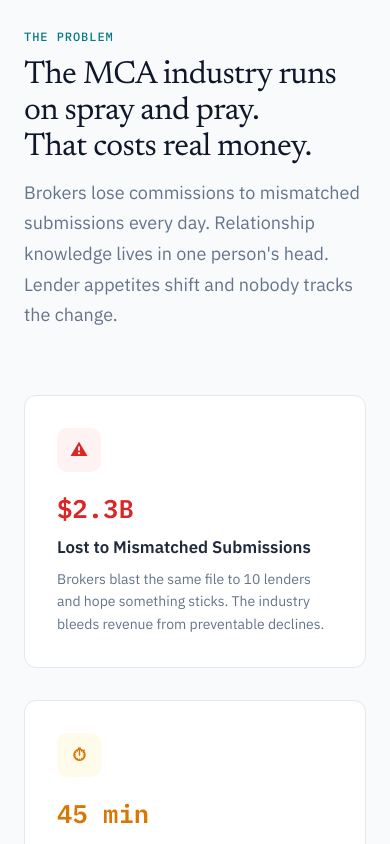
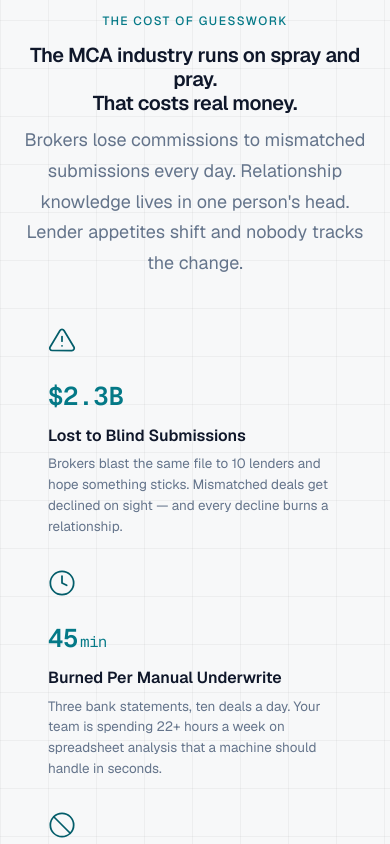
Before and after one commit to YieldStream-ai/YieldStream-Marketing, a Next.js app: page / in a window 390 px wide. Shown: the part 1440-2284 px from the top of the page. Built offline with nearby package versions, Linux system fonts and the light colour scheme.

Commit message:
refactor: svgs and font sizing

```diff
--- a/app/components/CheckoutForm.jsx
+++ b/app/components/CheckoutForm.jsx
@@ -50,7 +50,7 @@ function PaymentForm({ plan, interval, isFounder }) {
 const appearance = {
   theme: 'stripe',
   variables: {
-    fontFamily: "'IBM Plex Sans', sans-serif",
+    fontFamily: "var(--font-body)",
     colorPrimary: '#047987',
     borderRadius: '8px',
     colorBackground: '#ffffff',
--- a/app/components/Nav.scss
+++ b/app/components/Nav.scss
@@ -17,7 +17,8 @@
     align-items: center;
     padding: 8px 12px;
     font-size: 0.875rem;
-    font-weight: 500;
+    font-weight: 400;
+    letter-spacing: 0.01em;
     color: var(--n500);
     border-radius: 6px;
     transition: all 0.15s var(--ease-out);
--- a/app/docs/docs.scss
+++ b/app/docs/docs.scss
@@ -1,5 +1,3 @@
-@import url('https://fonts.googleapis.com/css2?family=IBM+Plex+Mono:wght@400;500&family=IBM+Plex+Sans:ital,wght@0,300;0,400;0,500;1,300&display=swap');
-
 /* ===== ARCHITECTURAL DOCUMENTATION HERO ===== */
 .docs-hero {
   position: relative;
@@ -78,7 +76,7 @@
 
 .docs-page .docs-container {
   box-sizing: border-box;
-  font-family: 'IBM Plex Sans', var(--font-body);
+  font-family: var(--font-body);
   display: flex;
   min-height: calc(100vh - var(--nav-height, 64px));
 }
@@ -239,7 +237,7 @@
   }
 
   .docs-mono {
-    font-family: 'IBM Plex Mono', monospace;
+    font-family: var(--font-mono);
     font-size: 12px;
     background: var(--n100);
     padding: 1px 5px;
@@ -252,7 +250,7 @@
     border: 0.5px solid var(--n150);
     border-radius: 8px;
     padding: 16px 20px;
-    font-family: 'IBM Plex Mono', monospace;
+    font-family: var(--font-mono);
     font-size: 13px;
     color: var(--n800);
     margin: 16px 0;
@@ -472,7 +470,7 @@
   .docs-decay-pct {
     width: 30px;
     text-align: right;
-    font-family: 'IBM Plex Mono', monospace;
+    font-family: var(--font-mono);
     font-size: 11px;
     color: var(--n400);
   }
@@ -495,7 +493,7 @@
     font-size: 22px;
     font-weight: 400;
     color: var(--p600);
-    font-family: 'IBM Plex Mono', monospace;
+    font-family: var(--font-mono);
   }
 
   .docs-unlock-lbl {
@@ -537,7 +535,7 @@
   .docs-pg-price {
     font-size: 26px;
     font-weight: 400;
-    font-family: 'IBM Plex Mono', monospace;
+    font-family: var(--font-mono);
     color: var(--n800);
   }
 
--- a/app/globals.css
+++ b/app/globals.css
@@ -1,5 +1,3 @@
-@import url('https://fonts.googleapis.com/css2?family=IBM+Plex+Sans:ital,wght@0,300;0,400;0,500;0,600;0,700&family=IBM+Plex+Mono:wght@400;500;600&family=Newsreader:ital,opsz,wght@0,6..72,300;0,6..72,400;0,6..72,500;1,6..72,300;1,6..72,400&display=swap');
-
 /* ===== DESIGN TOKENS ===== */
 :root {
   /* Primary Teal */
@@ -18,9 +16,9 @@
   --n500: #64748b; --n600: #475569; --n700: #334155; --n800: #1e293b; --n900: #0f172a;
 
   /* Typography */
-  --font-display: 'Newsreader', Georgia, serif;
-  --font-body: 'IBM Plex Sans', -apple-system, sans-serif;
-  --font-mono: 'IBM Plex Mono', 'Menlo', monospace;
+  --font-display: var(--font-geist-sans), -apple-system, sans-serif;
+  --font-body: var(--font-geist-sans), -apple-system, sans-serif;
+  --font-mono: var(--font-geist-mono), 'Menlo', monospace;
 
   /* Spacing Scale */
   --space-xs: 4px; --space-sm: 8px; --space-md: 16px;
@@ -68,29 +66,29 @@ input, textarea, select { font-family: inherit; }
 /* ===== TYPOGRAPHY ===== */
 .display-xl {
   font-family: var(--font-display);
-  font-size: clamp(2.6rem, 5vw, 4rem);
+  font-size: clamp(2.2rem, 4vw, 3.2rem);
   line-height: 1.08;
   letter-spacing: -0.025em;
   color: var(--n900);
-  font-weight: 400;
+  font-weight: 700;
 }
 
 .display-lg {
   font-family: var(--font-display);
-  font-size: clamp(2rem, 3.5vw, 2.8rem);
+  font-size: clamp(1.65rem, 2.8vw, 2.25rem);
   line-height: 1.12;
   letter-spacing: -0.02em;
   color: var(--n900);
-  font-weight: 400;
+  font-weight: 700;
 }
 
 .display-md {
   font-family: var(--font-display);
-  font-size: clamp(1.5rem, 2.5vw, 2rem);
+  font-size: clamp(1.25rem, 2vw, 1.65rem);
   line-height: 1.2;
-  letter-spacing: -0.015em;
+  letter-spacing: -0.02em;
   color: var(--n900);
-  font-weight: 400;
+  font-weight: 600;
 }
 
 .text-lg { font-size: 1.125rem; line-height: 1.7; color: var(--n500); }
@@ -98,10 +96,10 @@ input, textarea, select { font-family: inherit; }
 .text-sm { font-size: 0.875rem; line-height: 1.6; color: var(--n500); }
 
 .label {
-  font-family: var(--font-mono);
+  font-family: var(--font-body);
   font-size: 0.75rem;
   font-weight: 500;
-  letter-spacing: 0.08em;
+  letter-spacing: 0.12em;
   text-transform: uppercase;
   color: var(--p600);
 }
@@ -131,6 +129,7 @@ input, textarea, select { font-family: inherit; }
   font-size: 0.875rem;
   font-weight: 600;
   font-family: var(--font-body);
+  letter-spacing: 0.01em;
   transition: all 0.25s var(--ease-out);
   white-space: nowrap;
 }
@@ -326,7 +325,8 @@ input, textarea, select { font-family: inherit; }
   display: flex; align-items: center; gap: 32px;
 }
 .nav-links a {
-  font-size: 0.875rem; font-weight: 500; color: var(--n500);
+  font-size: 0.875rem; font-weight: 400; color: var(--n500);
+  letter-spacing: 0.01em;
   transition: color 0.2s;
   position: relative;
 }
@@ -356,9 +356,10 @@ input, textarea, select { font-family: inherit; }
   margin-top: 12px; max-width: 300px;
 }
 .footer-col h4 {
-  font-family: var(--font-mono);
+  font-family: var(--font-body);
   font-size: 0.7rem; text-transform: uppercase;
-  letter-spacing: 0.1em; color: var(--n400);
+  letter-spacing: 0.12em; color: var(--n400);
+  font-weight: 500;
   margin-bottom: var(--space-md);
 }
 .footer-col a {
--- a/app/layout.jsx
+++ b/app/layout.jsx
@@ -2,6 +2,8 @@ import './globals.css';
 import './Layout.scss';
 import Nav from './components/Nav';
 import Footer from './components/Footer';
+import { GeistSans } from 'geist/font/sans';
+import { GeistMono } from 'geist/font/mono';
 
 export const metadata = {
   title: {
@@ -23,7 +25,7 @@ export const metadata = {
 
 export default function RootLayout({ children }) {
   return (
-    <html lang="en">
+    <html lang="en" className={`${GeistSans.variable} ${GeistMono.variable}`}>
       <body>
         <Nav />
         <main className="layout__main">
--- a/app/page.jsx
+++ b/app/page.jsx
@@ -78,7 +78,7 @@ export default function Home() {
                 </div>
                 <div className="mono home__floating-card-score">99 Score</div>
                 <div className="home__floating-card-detail">
-                  National Funding · $350K
+                  National Funding · <span className="mono">$350K</span>
                 </div>
               </div>
             </div>
@@ -90,7 +90,7 @@ export default function Home() {
       <section className="home__logo-bar">
         <div className="container home__logo-bar-inner">
           <div className="label home__logo-bar-label">
-            Built for brokerages moving $10M+ monthly
+            Built for brokerages moving <span className="mono">$10M+</span> monthly
           </div>
           <div className="home__logo-bar-names">
             {[
@@ -110,63 +110,71 @@ export default function Home() {
       </section>
 
       {/* ===== PROBLEM ===== */}
-      <section className="section section-alt">
+      <section className="home__problem">
         <div className="container">
-          <div className="section-header reveal">
-            <div className="label home__label-spacing">The Problem</div>
-            <h2 className="display-lg">
+          <div className="section-header center reveal">
+            <div className="label home__label-spacing">The Cost of Guesswork</div>
+            <h2 className="display-md">
               The MCA industry runs on spray and pray.
               <br />
               That costs real money.
             </h2>
-            <p className="text-lg home__section-sub">
+            <p className="text-lg home__section-sub" style={{ maxWidth: 640, margin: '10px auto 0' }}>
               Brokers lose commissions to mismatched submissions every day.
-              Relationship knowledge lives in one person's head. Lender
-              appetites shift and nobody tracks the change.
+              Relationship knowledge lives in one person&apos;s head. Lender appetites shift
+              and nobody tracks the change.
             </p>
           </div>
-          <div className="grid-3">
+          <div className="home__problem-columns">
             {[
               {
-                icon: "⚠",
+                icon: (
+                  <svg viewBox="0 0 24 24" fill="none" stroke="currentColor" strokeWidth="1.5" strokeLinecap="round" strokeLinejoin="round">
+                    <path d="M10.29 3.86L1.82 18a2 2 0 001.71 3h16.94a2 2 0 001.71-3L13.71 3.86a2 2 0 00-3.42 0z"/>
+                    <line x1="12" y1="9" x2="12" y2="13"/>
+                    <line x1="12" y1="17" x2="12.01" y2="17"/>
+                  </svg>
+                ),
                 stat: "$2.3B",
-                title: "Lost to Mismatched Submissions",
-                desc: "Brokers blast the same file to 10 lenders and hope something sticks. The industry bleeds revenue from preventable declines.",
-                bg: "#fef2f2",
-                color: "#dc2626",
+                statUnit: null,
+                title: "Lost to Blind Submissions",
+                desc: "Brokers blast the same file to 10 lenders and hope something sticks. Mismatched deals get declined on sight — and every decline burns a relationship.",
               },
               {
-                icon: "⏱",
-                stat: "45 min",
-                title: "Per Manual Underwrite",
-                desc: "Three statements per deal, ten deals a day. That's 22 hours a week of spreadsheet analysis.",
-                bg: "#fffbeb",
-                color: "#d97706",
+                icon: (
+                  <svg viewBox="0 0 24 24" fill="none" stroke="currentColor" strokeWidth="1.5" strokeLinecap="round" strokeLinejoin="round">
+                    <circle cx="12" cy="12" r="10"/>
+                    <polyline points="12 6 12 12 16 14"/>
+                  </svg>
+                ),
+                stat: "45",
+                statUnit: "min",
+                title: "Burned Per Manual Underwrite",
+                desc: "Three bank statements, ten deals a day. Your team is spending 22+ hours a week on spreadsheet analysis that a machine should handle in seconds.",
               },
               {
-                icon: "∅",
-                stat: "0%",
+                icon: (
+                  <svg viewBox="0 0 24 24" fill="none" stroke="currentColor" strokeWidth="1.5" strokeLinecap="round" strokeLinejoin="round">
+                    <circle cx="12" cy="12" r="10"/>
+                    <line x1="4.93" y1="4.93" x2="19.07" y2="19.07"/>
+                  </svg>
+                ),
+                stat: "0",
+                statUnit: "%",
                 title: "Decline Intelligence Captured",
-                desc: "When a lender declines, the reason dies in an email. No feedback loop, no learning, no improvement.",
-                bg: "var(--n100)",
-                color: "var(--n600)",
+                desc: "When a lender passes, the reason dies in an email thread. No pattern recognition, no feedback loop — the same mistakes repeat deal after deal.",
               },
-            ].map((card, i) => (
-              <div key={i} className={`card reveal reveal-delay-${i + 1}`}>
-                <div
-                  className="home__card-icon"
-                  style={{ background: card.bg, color: card.color }}
-                >
-                  {card.icon}
+            ].map((col, i) => (
+              <div key={i} className={`home__problem-col reveal reveal-delay-${i + 1}`}>
+                <div className="home__problem-icon">
+                  {col.icon}
                 </div>
-                <div
-                  className="mono home__card-stat"
-                  style={{ color: card.color }}
-                >
-                  {card.stat}
+                <div className="home__problem-stat">
+                  {col.stat}
+                  {col.statUnit && <span className="home__problem-stat-unit">{col.statUnit}</span>}
                 </div>
-                <h3 className="home__card-title">{card.title}</h3>
-                <p className="text-sm">{card.desc}</p>
+                <h3 className="home__problem-col-title">{col.title}</h3>
+                <p className="home__problem-col-desc">{col.desc}</p>
               </div>
             ))}
           </div>
@@ -340,12 +348,12 @@ export default function Home() {
               <div className="mono home__note-label">✎ Underwriter's Note</div>
               <p className="home__note-text">
                 Growing catering operation —{" "}
-                <strong style={{ color: "var(--a300)" }}>$95K/mo</strong> with
+                <strong style={{ color: "var(--a300)" }}><span className="mono">$95K/mo</span></strong> with
                 only{" "}
-                <strong style={{ color: "var(--a300)" }}>8.1% stacking</strong>.
+                <strong style={{ color: "var(--a300)" }}><span className="mono">8.1%</span> stacking</strong>.
                 1 NSF was a timing issue (vendor payment). Well within tolerance
                 for most lenders.{" "}
-                <strong style={{ color: "var(--a300)" }}>93% confidence</strong>{" "}
+                <strong style={{ color: "var(--a300)" }}><span className="mono">93%</span> confidence</strong>{" "}
                 · Revenue: Growing
               </p>
               <div className="home__note-footer">
@@ -376,17 +384,49 @@ export default function Home() {
           <div className="grid-3">
             {[
               {
-                icon: "🔒",
+                icon: (
+                  <svg viewBox="0 0 48 48" fill="none" stroke="white" strokeWidth="1.5" strokeLinecap="round" strokeLinejoin="round">
+                    {/* Shield outline */}
+                    <path d="M24 4L6 12v12c0 11 8 18 18 20 10-2 18-9 18-20V12L24 4z" />
+                    {/* Keyhole circle */}
+                    <circle cx="24" cy="22" r="4" />
+                    {/* Keyhole slot */}
+                    <path d="M24 26v6" />
+                  </svg>
+                ),
                 title: "We don't own your relationships",
                 desc: "Your lender contacts, submission history, and pipeline are yours — we never reach out to your funders or merchants.",
               },
               {
-                icon: "🚫",
+                icon: (
+                  <svg viewBox="0 0 48 48" fill="none" stroke="white" strokeWidth="1.5" strokeLinecap="round" strokeLinejoin="round">
+                    {/* Data silo / vault cylinder */}
+                    <ellipse cx="24" cy="12" rx="12" ry="4" />
+                    <path d="M12 12v24c0 2.2 5.4 4 12 4s12-1.8 12-4V12" />
+                    <ellipse cx="24" cy="24" rx="12" ry="4" />
+                    {/* Strike-through diagonal */}
+                    <line x1="8" y1="8" x2="40" y2="40" strokeWidth="2" />
+                  </svg>
+                ),
                 title: "We don't sell your data",
                 desc: "No data resale, no shared blacklists, no monetizing your deal flow behind your back.",
               },
               {
-                icon: "📦",
+                icon: (
+                  <svg viewBox="0 0 48 48" fill="none" stroke="white" strokeWidth="1.5" strokeLinecap="round" strokeLinejoin="round">
+                    {/* Server rack unit */}
+                    <rect x="8" y="8" width="24" height="12" rx="2" />
+                    <rect x="8" y="24" width="24" height="12" rx="2" />
+                    {/* Drive indicators */}
+                    <circle cx="14" cy="14" r="1.5" />
+                    <circle cx="14" cy="30" r="1.5" />
+                    <line x1="20" y1="14" x2="26" y2="14" />
+                    <line x1="20" y1="30" x2="26" y2="30" />
+                    {/* Outbound arrow */}
+                    <path d="M36 28l6-4-6-4" />
+                    <line x1="32" y1="24" x2="42" y2="24" />
+                  </svg>
+                ),
                 title: "You can leave with everything",
                 desc: "Full data export anytime. No lock-in, no hostage negotiations. Your business stays portable.",
               },
@@ -415,22 +455,19 @@ export default function Home() {
           <div className="grid-3">
             {[
               {
-                quote:
-                  "We spent an hour per deal figuring out which lender to submit to. YieldStream cut that to 5 minutes — and our pull-through jumped from 32% to 48%.",
+                quote: (<>We spent an hour per deal figuring out which lender to submit to. YieldStream cut that to <span className="mono">5</span> minutes — and our pull-through jumped from <span className="mono">32%</span> to <span className="mono">48%</span>.</>),
                 name: "Mike R.",
                 role: "Managing Partner, Pacific Coast Funding",
                 initials: "MR",
               },
               {
-                quote:
-                  "The Underwriter's Notes are a game-changer. My junior reps make lender decisions like 10-year vets. The AI explains everything — and they trust it.",
+                quote: "The Underwriter's Notes are a game-changer. My junior reps make lender decisions like 10-year vets. The AI explains everything — and they trust it.",
                 name: "Sarah K.",
                 role: "COO, Meridian Capital Group",
                 initials: "SK",
               },
               {
-                quote:
-                  "Renewal alerts alone paid for the platform. We caught $2.3M in renewal opportunities in the first 60 days that would've walked to competitors.",
+                quote: (<>Renewal alerts alone paid for the platform. We caught <span className="mono">$2.3M</span> in renewal opportunities in the first <span className="mono">60</span> days that would've walked to competitors.</>),
                 name: "James T.",
                 role: "CEO, Summit Funding Partners",
                 initials: "JT",
--- a/app/page.scss
+++ b/app/page.scss
@@ -84,12 +84,14 @@
     font-size: 1.5rem;
     font-weight: 600;
     color: var(--p700);
+    letter-spacing: -0.01em;
+    font-variant-numeric: tabular-nums;
   }
 
   &__stat-label {
     font-size: 0.72rem;
     text-transform: uppercase;
-    letter-spacing: 0.06em;
+    letter-spacing: 0.12em;
     color: var(--n400);
     font-weight: 500;
   }
@@ -113,7 +115,7 @@
   &__floating-card-label {
     font-size: 0.68rem;
     text-transform: uppercase;
-    letter-spacing: 0.07em;
+    letter-spacing: 0.12em;
     color: var(--n400);
     font-weight: 500;
     margin-bottom: 2px;
@@ -167,29 +169,71 @@
     margin-top: 12px;
   }
 
-  /* Problem cards - icon box uses dynamic bg/color, keep inline */
-  &__card-icon {
-    width: 44px;
-    height: 44px;
-    border-radius: 10px;
-    display: flex;
-    align-items: center;
-    justify-content: center;
-    margin-bottom: 16px;
-    font-size: 1.1rem;
-    font-weight: 600;
+  /* ===== PROBLEM SECTION ===== */
+  &__problem {
+    background-color: #f7f8f9;
+    background-image:
+      linear-gradient(rgba(0, 0, 0, 0.04) 1px, transparent 1px),
+      linear-gradient(90deg, rgba(0, 0, 0, 0.04) 1px, transparent 1px);
+    background-size: 48px 48px;
+    padding: 56px 0 64px;
   }
 
-  &__card-stat {
+  &__problem .section-header {
+    margin-bottom: var(--space-2xl);
+  }
+
+  &__problem-columns {
+    display: grid;
+    grid-template-columns: repeat(3, 1fr);
+    gap: 48px;
+    max-width: 960px;
+    margin: 0 auto;
+    padding: 0 24px;
+  }
+
+  &__problem-col {
+    /* no card styling — content sits directly on background */
+  }
+
+  &__problem-icon {
+    margin-bottom: 12px;
+    color: var(--p700);
+
+    svg {
+      width: 28px;
+      height: 28px;
+    }
+  }
+
+  &__problem-stat {
+    font-family: var(--font-mono);
     font-size: 1.6rem;
     font-weight: 600;
-    margin-bottom: 4px;
+    color: var(--p600);
+    font-variant-numeric: tabular-nums;
+    letter-spacing: -0.01em;
+    margin-bottom: 2px;
   }
 
-  &__card-title {
-    font-size: 1.05rem;
+  &__problem-stat-unit {
+    font-size: 0.96rem;
+    font-weight: 400;
+    margin-left: 2px;
+  }
+
+  &__problem-col-title {
+    font-size: 1rem;
     font-weight: 600;
-    margin-bottom: 6px;
+    color: var(--n900);
+    margin-top: 6px;
+  }
+
+  &__problem-col-desc {
+    font-size: 0.84rem;
+    color: var(--n500);
+    margin-top: 4px;
+    line-height: 1.55;
   }
 
   &__feature-block {
@@ -210,6 +254,7 @@
 
   &__feature-desc {
     margin-bottom: 20px;
+    line-height: 1.5;
   }
 
   &__how-step {
@@ -221,6 +266,8 @@
 
   &__how-step-num {
     font-size: 0.75rem;
+    font-weight: 500;
+    letter-spacing: -0.01em;
     color: var(--a400);
     margin-bottom: 14px;
   }
@@ -261,7 +308,7 @@
   &__note-label {
     font-size: 0.72rem;
     color: var(--a400);
-    letter-spacing: 0.08em;
+    letter-spacing: 0.12em;
     text-transform: uppercase;
     margin-bottom: 14px;
     position: relative;
@@ -354,8 +401,14 @@
   }
 
   &__trust-icon {
-    font-size: 2rem;
     margin-bottom: var(--space-md);
+    display: flex;
+    justify-content: center;
+
+    svg {
+      width: 48px;
+      height: 48px;
+    }
   }
 
   &__trust-card .text-md {
@@ -363,3 +416,15 @@
     margin-top: var(--space-sm);
   }
 }
+
+/* Problem section mobile */
+@media (max-width: 768px) {
+  .home__problem {
+    padding: 40px 0 48px;
+  }
+
+  .home__problem-columns {
+    grid-template-columns: 1fr;
+    gap: 32px;
+  }
+}
--- a/app/pricing/PricingTiers.jsx
+++ b/app/pricing/PricingTiers.jsx
@@ -117,7 +117,7 @@ export default function PricingTiers({ annual, setAnnual }) {
   return (
     <div
       style={{
-        fontFamily: "'IBM Plex Sans', system-ui, sans-serif",
+        fontFamily: "var(--font-body)",
         padding: "48px 24px 64px",
         maxWidth: 1100,
         margin: "0 auto",
@@ -255,7 +255,7 @@ export default function PricingTiers({ annual, setAnnual }) {
                       fontSize: 36,
                       fontWeight: 600,
                       color: "#1a2e35",
-                      fontFamily: "'IBM Plex Mono', monospace",
+                      fontFamily: "var(--font-mono)",
                     }}
                   >
                     ${annual ? tier.annual : tier.monthly}
--- a/package.json
+++ b/package.json
@@ -12,6 +12,7 @@
     "@stripe/react-stripe-js": "^5.6.1",
     "@stripe/stripe-js": "^8.11.0",
     "framer-motion": "^12.38.0",
+    "geist": "^1.7.0",
     "gray-matter": "^4.0.3",
     "lucide-react": "^0.577.0",
     "next": "^15.0.0",
```
Also changed, not shown: 1 other file (tests, documents, lock files or other folders).
